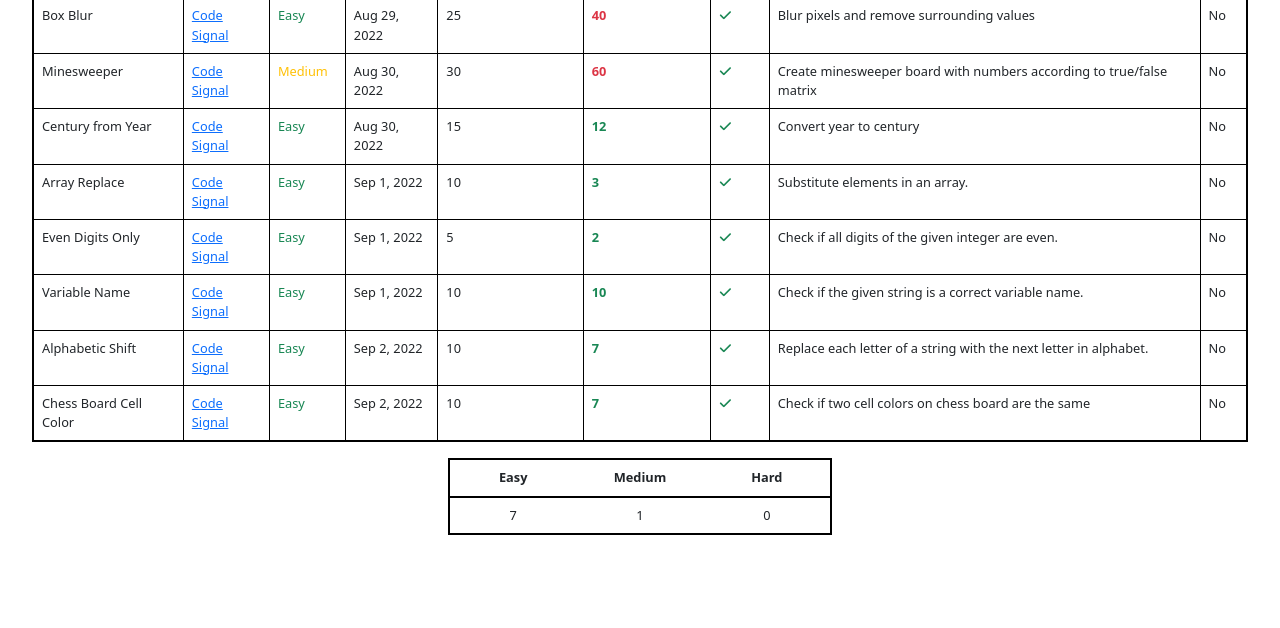
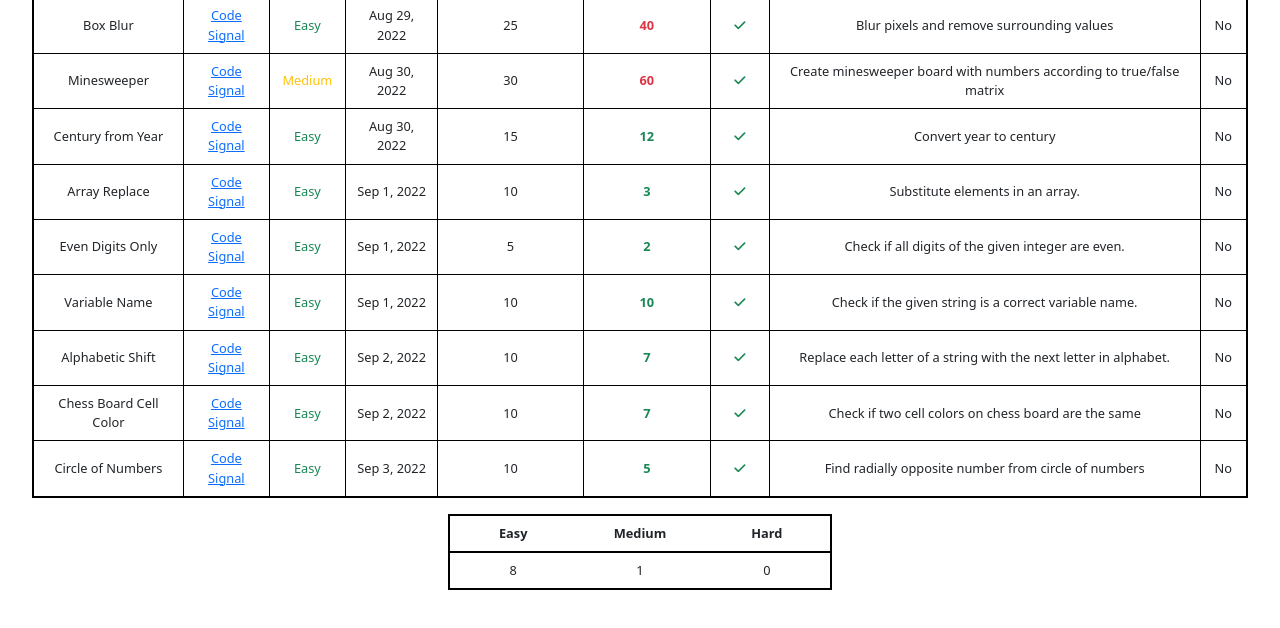
Before and after one commit to nathan-uch/algo-practice, a plain HTML site: page index.html in a window 1280 px wide. Shown: the part 156-784 px from the top of the page. Drawn offline with nearby package versions, Linux system fonts and the light colour scheme.

Commit message:
Completed Circle of Numbers

```diff
--- a/index.html
+++ b/index.html
@@ -12,7 +12,7 @@
 </head>
 <body>
     <h1 class="my-4">Algo Practice Questions</h1>
-    <table class="algo-table table table-hover table-bordered m-3 mx-auto">
+    <table class="algo-table table table-hover table-bordered m-3 mx-auto text-center align-middle">
         <thead class="thead-dark">
             <tr>
                 <th scope="col" class="col-header" id="name">Name</th>
--- a/src/data.js
+++ b/src/data.js
@@ -6,6 +6,7 @@ import { EvenDigitsOnly } from './solutions/even_digits_only.js';
 import { VariableName } from './solutions/variable_name.js';
 import { AlphabeticShift } from './solutions/alphabetic_shift.js';
 import { ChessBoardCellColor } from './solutions/chess_board_cell_color.js';
+import { CircleOfNumbers } from './solutions/circle_of_numbers.js';
 
 export const AllAlgos = [
     BoxBlurInfo,
@@ -15,5 +16,6 @@ export const AllAlgos = [
     EvenDigitsOnly,
     VariableName,
     AlphabeticShift,
-    ChessBoardCellColor
+    ChessBoardCellColor,
+    CircleOfNumbers
 ]
--- /dev/null
+++ b/src/solutions/circle_of_numbers.js
@@ -0,0 +1,36 @@
+import ProblemInfo from '../info_template.js';
+
+export const CircleOfNumbers = new ProblemInfo;
+CircleOfNumbers.name = 'Circle of Numbers';
+CircleOfNumbers.website = 'Code Signal';
+CircleOfNumbers.link = 'https://app.codesignal.com/arcade/intro/level-7/vExYvcGnFsEYSt8nQ';
+CircleOfNumbers.date = 'Sep 3, 2022';
+CircleOfNumbers.difficulty = 'Easy';
+CircleOfNumbers.recommendedTime = 10;
+CircleOfNumbers.timeToComplete = 5;
+CircleOfNumbers.complete = true;
+CircleOfNumbers.problem = 'Find radially opposite number from circle of numbers';
+
+/* Problem & Example:
+Consider integer numbers from 0 to n - 1 written down along the circle in such a way that the distance between any two neighboring numbers is equal (note that 0 and n - 1 are neighboring, too).
+Given n and firstNumber, find the number which is written in the radially opposite position to firstNumber.
+
+Example:
+n = 10, first number = 2
+result = 7
+
+-------------------------- Pseudo Code ------------------------
+the opposite will be n divided in half plus number
+    if result greater than n,
+        remove n from result
+return result rounded down
+
+*/
+
+function solution(n, firstNumber) {
+   let result = ((n+1) / 2) + firstNumber
+   if (result > n) {
+    result = result - n;
+   }
+   return Math.floor(result);
+}
```
